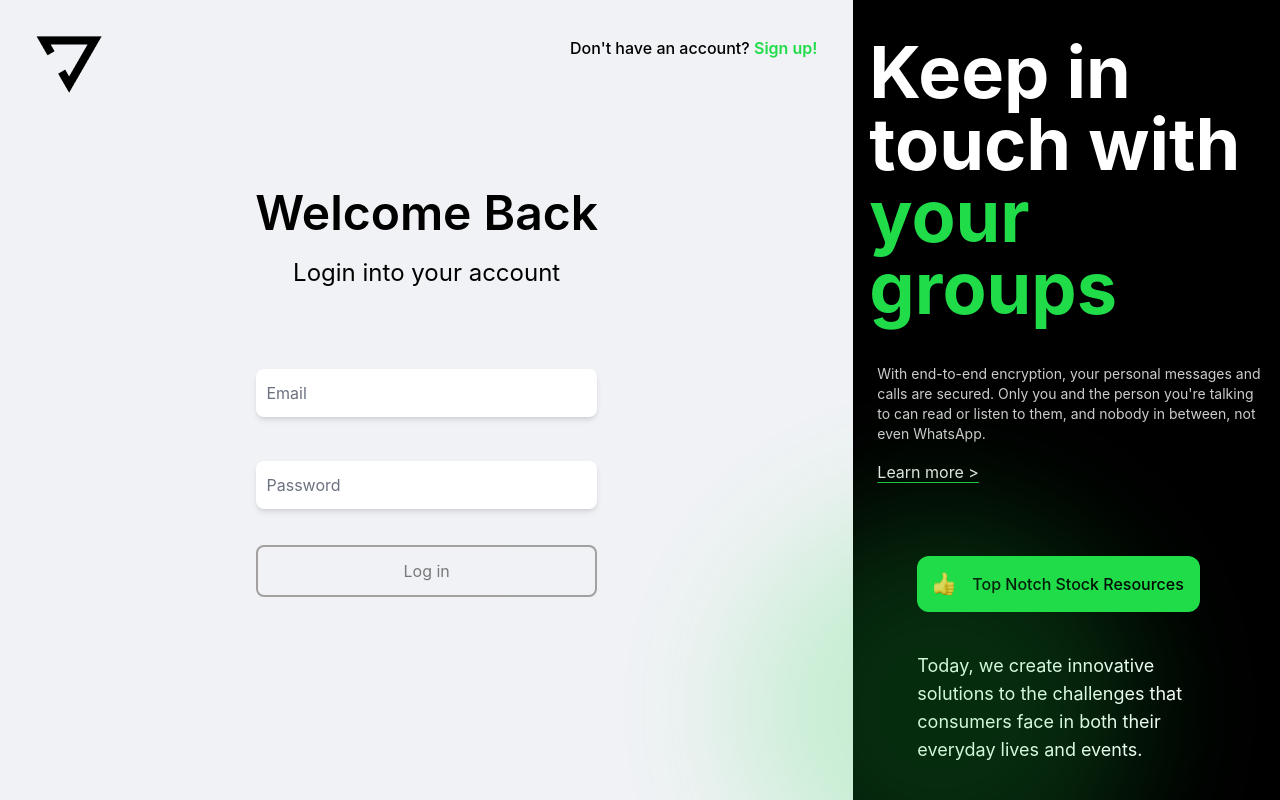
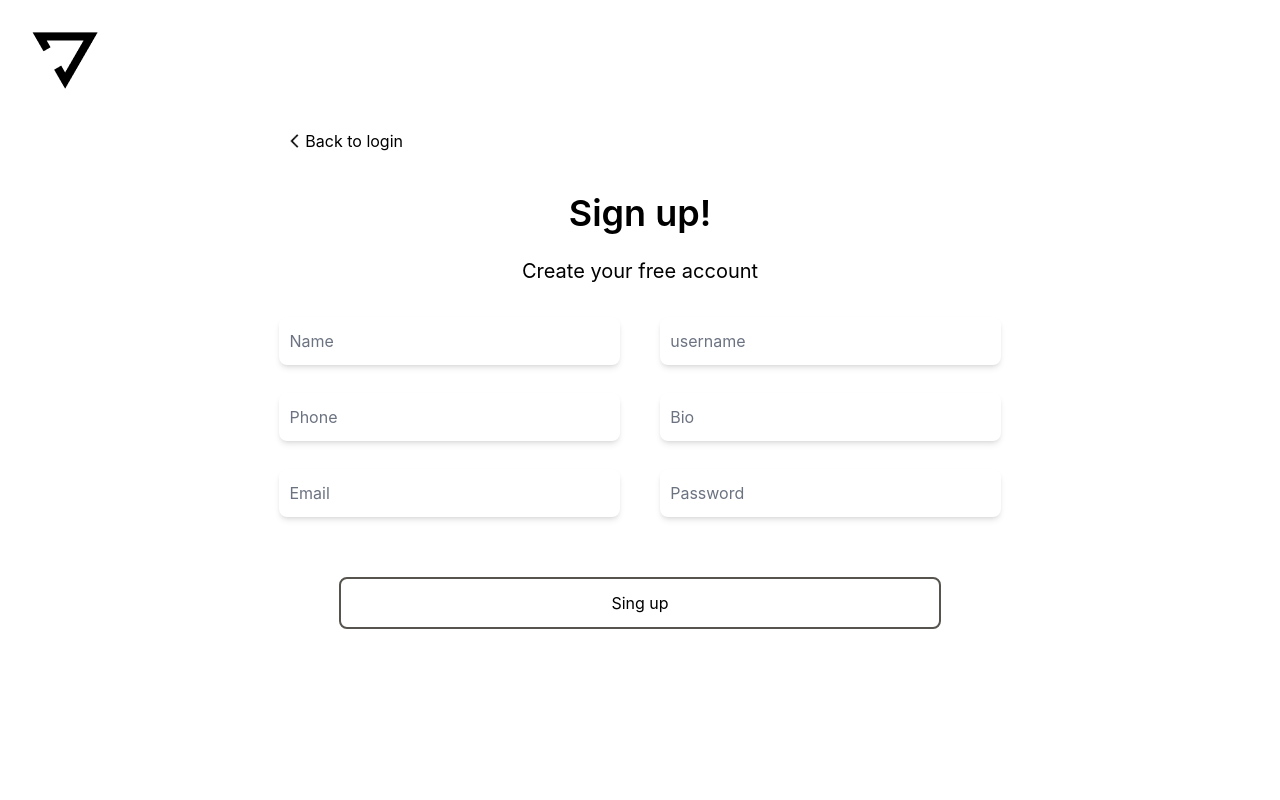
Before and after one commit to Eslamzaid/chory_f, a React (Vite) app: page /#/signup in a window 1280 px wide. Before the commit this address led to /#/login. Built offline with nearby package versions, Linux system fonts and the light colour scheme; no server answers.

Commit message:
Update Signup.jsx

```diff
--- a/src/components/notLoged/Signup.jsx
+++ b/src/components/notLoged/Signup.jsx
@@ -1,14 +1,20 @@
 import { useEffect, useState } from "react";
 import logo from "../../assets/logo.png";
-import thmUps from "../../assets/thmUps.png";
+import lessThan from "../../assets/lessThan.png";
 import { useNavigate } from "react-router-dom";
 import { checkIsAuth } from "../../utls/func";
 
-function LoginA() {
+function Signup() {
+  const navigate = useNavigate("");
+
+  const [name, setName] = useState("");
+  const [username, setUserName] = useState("");
+  const [phone, setPhone] = useState("");
+  const [bio, setBio] = useState("");
   const [email, setEmail] = useState("");
   const [password, setPassword] = useState("");
-  const [mes, setMessage] = useState("");
-  const navigate = useNavigate("");
+  const [state, setState] = useState(false);
+  const [mes, setMes] = useState("");
 
   useEffect(() => {
     const checking = async () => {
@@ -20,67 +26,145 @@ function LoginA() {
 
     checking();
   });
-  const signIn = async (e) => {
+  const checkTrue = () => {
+    const fields = [
+      { name: "Name", value: name, minLength: 2, maxLength: 20 },
+      { name: "Username", value: username, minLength: 4, maxLength: 20 },
+      { name: "Phone number", value: phone, minLength: 7 },
+      { name: "Bio", value: bio, minLength: 15, maxLength: 200 },
+      { name: "Email", value: email, minLength: 5 },
+      { name: "Password", value: password, minLength: 6, maxLength: 10 },
+    ];
+    if (!/^\d+$/.test(phone)) {
+      setMes("Phone number should be a NUMBER");
+      return;
+    }
+    if (phone.length > 10) {
+      setMes("Phone number should not be more than 10 numbers");
+      return;
+    }
+
+    for (const field of fields) {
+      if (field.value.length === 0) {
+        setMes(`${field.name} is missing`);
+        return;
+      }
+      if (field.value.length < field.minLength) {
+        setMes(
+          `${field.name} is too short (it should be at least ${field.minLength} characters)`
+        );
+        return;
+      }
+      if (field.maxLength && field.value.length > field.maxLength) {
+        setMes(
+          `${field.name} is too long, it should not be more than ${field.maxLength} characters`
+        );
+        return;
+      }
+    }
+
+    if (!email.includes("@")) {
+      setMes("Invalid email address");
+      return;
+    }
+
+    setMes("");
+    setState(true);
+  };
+
+  const submitForm = async (e) => {
     e.preventDefault();
-    const response = await fetch("http://localhost:4000/api/login", {
+    const response = await fetch("http://localhost:4000/api/signUp", {
       method: "POST",
       credentials: "include",
       headers: {
         "Content-Type": "application/json",
       },
-      body: JSON.stringify({ email, password }),
+      body: JSON.stringify({ email, password, name, username, phone, bio }),
     });
-    const result = await response.json();
-    if ((await result.success) == true) {
+    const data = await response.json();
+    if (data.success === false) {
+      setMes(data.message);
+    } else if (data.success === true) {
+      setMes(data.message);
       navigate("/home");
-    } else {
-      setEmail("");
-      setPassword("");
-      setMessage(await result.message);
     }
   };
 
-  let dis = false;
-  if (
-    email.length !== 0 &&
-    password.length > 5 &&
-    /^\w+([\.-]?\w+)*@\w+([\.-]?\w+)*(\.\w{2,3})+$/.test(email)
-  ) {
-    dis = true;
-  } else {
-    dis = false;
-  }
-
   return (
-    <div className="grid grid-cols-3 overflow-y-hidden font-snsn bg-[#F0F2F5] h-screen">
-      <div className="col-span-2 m-9 ">
-        <nav className="flex justify-between font-medium">
-          <img src={logo} alt="chory logo " />
-          <a href="/signup" className="hover:underline decoration-stone-700">
-            Don&apos;t have an account?{" "}
-            <span className="text-[#20DC49] font-semibold">Sign up!</span>
+    <section className="m-8 font-snsn">
+      <nav>
+        <img src={logo} alt="Our logo" />
+      </nav>
+      <section className="flex flex-col items-center justify-center mt-10">
+        <div className="w-7/12">
+          {" "}
+          <a href="/login" className=" flex items-center">
+            <span className="w-5">
+              <img src={lessThan} alt="go to login in" />
+            </span>
+            Back to login
           </a>
-        </nav>
-        <article>
-          <section className=" flex justify-center mt-24">
+        </div>
+        <div className="w-full text-center">
+          <h1 className="text-4xl font-semibold mt-10">Sign up!</h1>
+          <h3 className="text-center text-xl my-6">Create your free account</h3>
+        </div>
+        <form onSubmit={submitForm}>
+          <div className="grid grid-cols-2 gap-x-10">
             <div>
-              <h2 className=" text-5xl font-semibold">Welcome Back</h2>
-              <h4 className="mb-8 text-center my-5 text-2xl">
-                Login into your account
-              </h4>
-            </div>
-          </section>
-          <section className=" flex justify-center">
-            <form
-              onSubmit={signIn}
-              className=" w-fit  mt-10 flex gap-y-4 flex-col items-center text-left justify-center"
-            >
+              <div className="mt-2 relative flex justify-center items-center">
+                <input
+                  type="text"
+                  minLength="2"
+                  id="name"
+                  name="name"
+                  autoComplete="name"
+                  placeholder="Name"
+                  className="peer shadow-md sm:w-[21.3rem] h-12 focus:outline-2 focus:outline-stone-500 focus:outline-offset-4
+                            focus:ring-none placeholder-transparent  focus:ring-0  mb-5 w-8/12 rounded-lg px-2"
+                  value={name}
+                  onChange={(e) => setName(e.target.value)}
+                />
+                <label
+                  htmlFor="name"
+                  className="transition-all absolute left-[3%] eexx:left-[4.75rem] -top-7 text-sm w-fit py-2
+                             peer-placeholder-shown:text-base peer-placeholder-shown:top-1 peer-placeholder-shown:text-[#6B7280] peer-focus:-top-7
+                             peer-focus:text-sm peer-focus:text-black"
+                >
+                  Name
+                </label>
+                <br />
+              </div>
+              <div className="mt-2 relative flex justify-center items-center">
+                <input
+                  type="tel"
+                  minLength="7"
+                  id="phone"
+                  name="phone"
+                  autoComplete="phone"
+                  placeholder="Phone"
+                  className="peer shadow-md sm:w-[21.3rem] h-12 focus:outline-2 focus:outline-stone-500 focus:outline-offset-4
+                            focus:ring-none placeholder-transparent  focus:ring-0  mb-5 w-8/12 rounded-lg px-2"
+                  value={phone}
+                  onChange={(e) => setPhone(e.target.value)}
+                />
+                <label
+                  htmlFor="phone"
+                  className="transition-all absolute left-[3%] eexx:left-[4.75rem] -top-7 text-sm w-fit py-2
+                             peer-placeholder-shown:text-base peer-placeholder-shown:top-1 peer-placeholder-shown:text-[#6B7280] peer-focus:-top-7
+                             peer-focus:text-sm peer-focus:text-black"
+                >
+                  Phone
+                </label>
+                <br />
+              </div>
               <div className="mt-2 relative flex justify-center items-center">
                 <input
                   type="email"
                   id="email"
                   name="email"
-                  autoComplete="username"
+                  autoComplete="email"
                   placeholder="Email"
                   className="peer shadow-md sm:w-[21.3rem] h-12 focus:outline-2 focus:outline-stone-500 focus:outline-offset-4
                             focus:ring-none placeholder-transparent  focus:ring-0  mb-5 w-8/12 rounded-lg px-2"
@@ -97,15 +181,63 @@ function LoginA() {
                 </label>
                 <br />
               </div>
-              <div className=" mt-2 relative flex justify-center">
+            </div>
+            <div>
+              <div className="mt-2 relative flex justify-center items-center">
+                <input
+                  type="text"
+                  id="username"
+                  minLength="4"
+                  name="username"
+                  autoComplete="username"
+                  placeholder="username"
+                  className="peer shadow-md sm:w-[21.3rem] h-12 focus:outline-2 focus:outline-stone-500 focus:outline-offset-4
+                            focus:ring-none placeholder-transparent  focus:ring-0  mb-5 w-8/12 rounded-lg px-2"
+                  value={username}
+                  onChange={(e) => setUserName(e.target.value)}
+                />
+                <label
+                  htmlFor="username"
+                  className="transition-all absolute left-[3%] eexx:left-[4.75rem] -top-7 text-sm w-fit py-2
+                             peer-placeholder-shown:text-base peer-placeholder-shown:top-1 peer-placeholder-shown:text-[#6B7280] peer-focus:-top-7
+                             peer-focus:text-sm peer-focus:text-black"
+                >
+                  username
+                </label>
+                <br />
+              </div>
+              <div className="mt-2 relative flex justify-center items-center">
+                <input
+                  type="text"
+                  id="bio"
+                  minLength="15"
+                  name="bio"
+                  autoComplete="Bio"
+                  placeholder="Bio"
+                  className="peer shadow-md sm:w-[21.3rem] h-12 focus:outline-2 focus:outline-stone-500 focus:outline-offset-4
+                            focus:ring-none placeholder-transparent  focus:ring-0  mb-5 w-8/12 rounded-lg px-2"
+                  value={bio}
+                  onChange={(e) => setBio(e.target.value)}
+                />
+                <label
+                  htmlFor="bio"
+                  className="transition-all absolute left-[3%] eexx:left-[4.75rem] -top-7 text-sm w-fit py-2
+                             peer-placeholder-shown:text-base peer-placeholder-shown:top-1 peer-placeholder-shown:text-[#6B7280] peer-focus:-top-7
+                             peer-focus:text-sm peer-focus:text-black"
+                >
+                  Bio
+                </label>
+                <br />
+              </div>
+              <div className="mt-2 relative flex justify-center items-center">
                 <input
                   type="password"
                   id="password"
                   name="password"
-                  autoComplete="current-password"
+                  autoComplete="Password"
                   placeholder="Password"
                   className="peer shadow-md sm:w-[21.3rem] h-12 focus:outline-2 focus:outline-stone-500 focus:outline-offset-4
-                  focus:ring-none placeholder-transparent  focus:ring-0  mb-5 w-8/12 rounded-lg px-2"
+                            focus:ring-none placeholder-transparent  focus:ring-0  mb-5 w-8/12 rounded-lg px-2"
                   value={password}
                   onChange={(e) => setPassword(e.target.value)}
                 />
@@ -117,50 +249,24 @@ function LoginA() {
                 >
                   Password
                 </label>
+                <br />
               </div>
-              <button
-                className={`sm:w-[21.3rem] w-8/12 rounded-lg border-2 border-stone-600 py-3 hover:bg-[#eeeff0] ${
-                  !dis ? "opacity-50 cursor-auto" : "cursor-pointer"
-                }`}
-                type="submit"
-                disabled={!dis}
-              >
-                Log in
-              </button>
-              <p className="text-red-600 font-medium text-sm">{mes}</p>
-            </form>
-          </section>
-        </article>
-      </div>
-      <div className="col-span-1 bg-black flex flex-col justify-around align-bottom">
-        <div className="text-white mx-4">
-          <h2 className=" text-7xl font-bold ">
-            Keep in touch with{" "}
-            <span className="text-[#20DC49]">your groups</span>
-          </h2>
-          <p className=" text-sm opacity-80 w-96 mt-10 ml-2">
-            With end-to-end encryption, your personal messages and calls are
-            secured. Only you and the person you&apos;re talking to can read or
-            listen to them, and nobody in between, not even WhatsApp.
-          </p>
-          <p className="underline decoration-[#20DC49] underline-offset-4 ml-2 mt-4 opacity-90">
-            Learn more &gt;
-          </p>
-        </div>
-        <div className="mx-16 relative">
-          <div className="bg-[#20DC49] -bottom-36 -left-44 z-30 blur-3xl opacity-20 rounded-full w-[25rem] h-[25rem] absolute"></div>
-          <p className="bg-[#20DC49] w-fit z-10 flex p-4 rounded-xl font-medium">
-            <img className="mr-4" src={thmUps} alt="A thumbs up" /> Top Notch
-            Stock Resources
-          </p>
-          <p className="text-white z-50 mt-10 text-lg">
-            Today, we create innovative solutions to the challenges that
-            consumers face in both their everyday lives and events.
-          </p>
-        </div>
-      </div>
-    </div>
+            </div>
+          </div>
+          <div className="flex flex-col justify-center items-center">
+            <button
+              className={`w-10/12 mt-10 rounded-lg border-2 border-stone-600 py-3 hover:bg-[#eeeff0] ${"cursor-pointer"}`}
+              type={state ? "submit" : "button"}
+              onClick={checkTrue}
+            >
+              Sing up
+            </button>
+            <p className="text-red-400">{mes}</p>
+          </div>
+        </form>
+      </section>
+    </section>
   );
 }
 
-export default LoginA;
+export default Signup;
```
